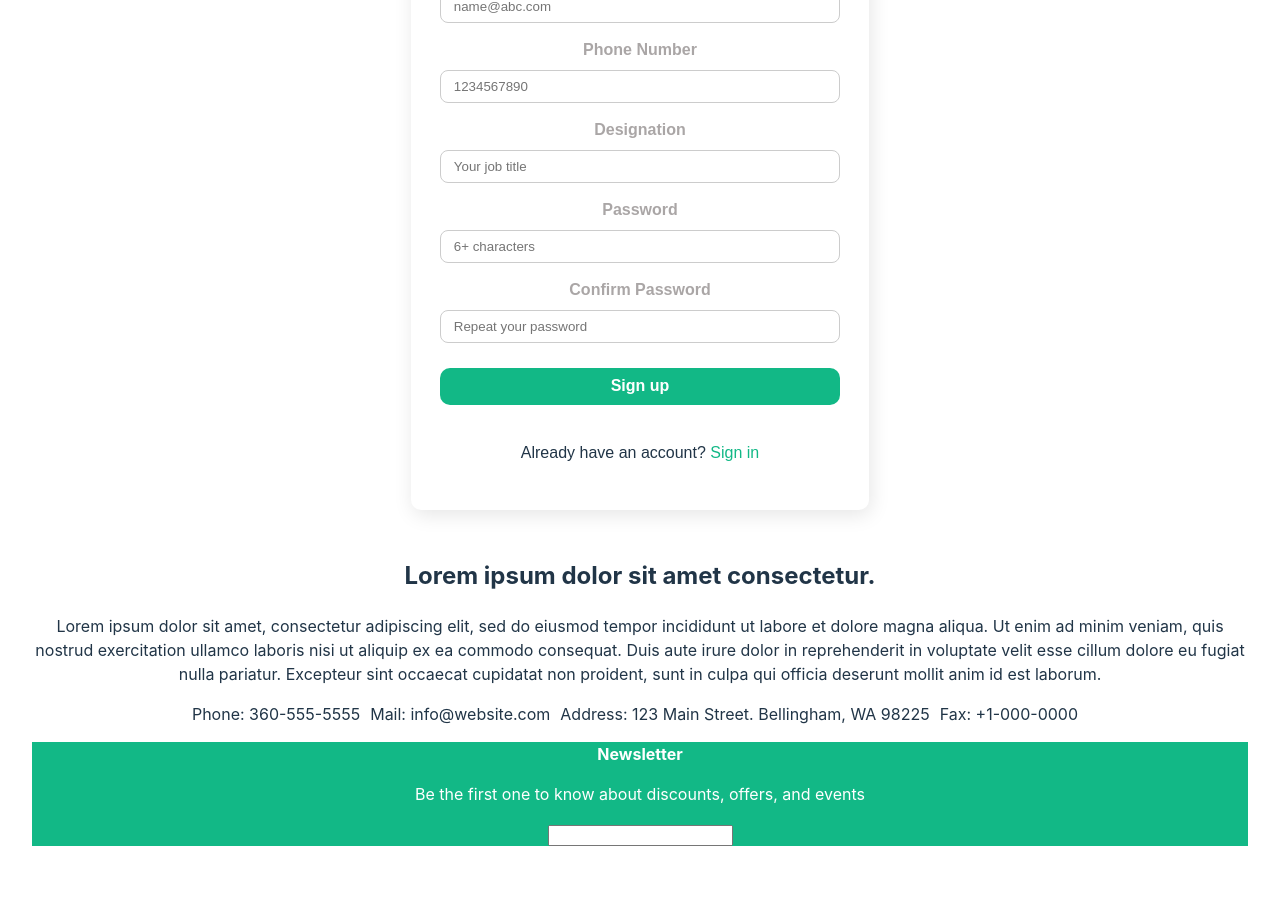
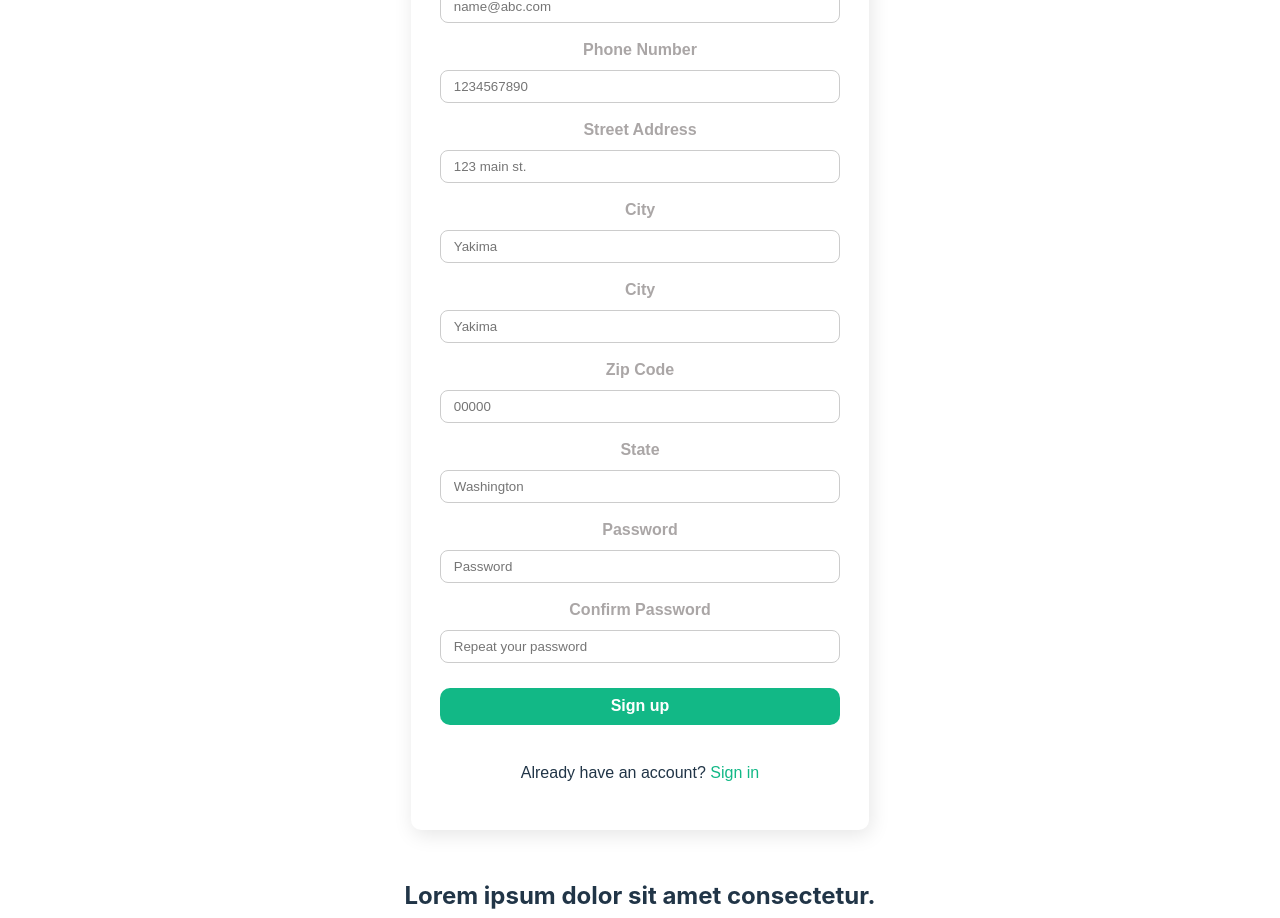
Before and after one commit to dkasanders/CSCI342Project, a React (Vite) app in the folder madera/: page /signup in a window 1280 px wide. Shown: the part 860-1778 px from the top of the page. Before the commit the page ends 1738 px from the top, so only its background shows below. Built offline with nearby package versions, Linux system fonts and the light colour scheme.

Commit message:
signup form tailored to schema

```diff
--- a/madera/src/components/Forms/SignupForm.jsx
+++ b/madera/src/components/Forms/SignupForm.jsx
@@ -13,13 +13,15 @@ const schema = z.object({
   lastName: z.string().min(1, { message: 'Last name is required' }),
   email: z.string().email({ message: 'Invalid email format' }),
   phoneNumber: z.string().min(10, { message: 'Invalid phone number' }),
-  designation: z.string().min(1, { message: 'Invalid designation' }),
   password: z.string().min(6, { message: 'Password must be at least 6 characters' }),
   confirmPassword: z.string().min(6, { message: 'Password must be at least 6 characters' }),
-  // Add the remaining fields based on the schema
-  // For example:
-  // company: z.string().min(1, { message: 'Company is required' }),
-  // bio: z.string().min(1, { message: 'Bio is required' }),
+
+  //address schema
+  streetAddress: z.string().min(1, {message: 'Street address is requried'}),
+  city: z.string().min(1, {message: 'City is required'}),
+  zipCode: z.string().min(1, {message: 'Zip code is required'}),
+  state: z.string().min(1, {message: "State is required"})
+
 });
 
 const SignupForm = () => {
@@ -96,13 +98,31 @@ const SignupForm = () => {
           <input type="text" placeholder="1234567890" {...register('phoneNumber')} />
           {errors.phoneNumber && <p className="validation-error">{errors.phoneNumber.message}</p>}
 
-          <label htmlFor="designation"><b>Designation</b></label>
-          <input type="text" placeholder="Your job title" {...register('designation')} />
-          {errors.designation && <p className="validation-error">{errors.designation.message}</p>}
+          <label htmlFor="streetAddress"><b>Street Address</b></label>
+          <input type="text" placeholder="123 main st." {...register('streetAddress')} />
+          {errors.streetAddress && <p className="validation-error">{errors.streetAddress.message}</p>}
+
+          <label htmlFor="city"><b>City</b></label>
+          <input type="text" placeholder="Yakima" {...register('city')} />
+          {errors.city && <p className="validation-error">{errors.city.message}</p>}
+
+          <label htmlFor="city"><b>City</b></label>
+          <input type="text" placeholder="Yakima" {...register('city')} />
+          {errors.city && <p className="validation-error">{errors.city.message}</p>}
+
+          <label htmlFor="zipCode"><b>Zip Code</b></label>
+          <input type="text" placeholder="00000" {...register('zipCode')} />
+          {errors.zipCode && <p className="validation-error">{errors.zipCode.message}</p>}
+
+          <label htmlFor="state"><b>State</b></label>
+          <input type="text" placeholder="Washington" {...register('state')} />
+          {errors.state && <p className="validation-error">{errors.state.message}</p>}
+
 
           <label htmlFor="password"><b>Password</b></label>
-          <input type="password" placeholder="6+ characters" {...register('password')} />
+          <input type="password" placeholder="Password" {...register('password')} />
           {errors.password && <p className="validation-error">{errors.password.message}</p>}
+
 
           <label htmlFor="confirmPassword"><b>Confirm Password</b></label>
           <input type="password" placeholder="Repeat your password" {...register('confirmPassword')} />
```
